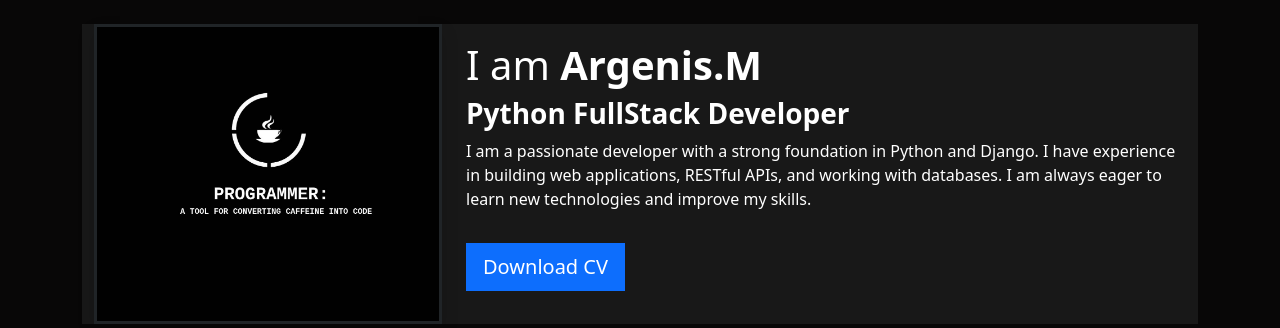
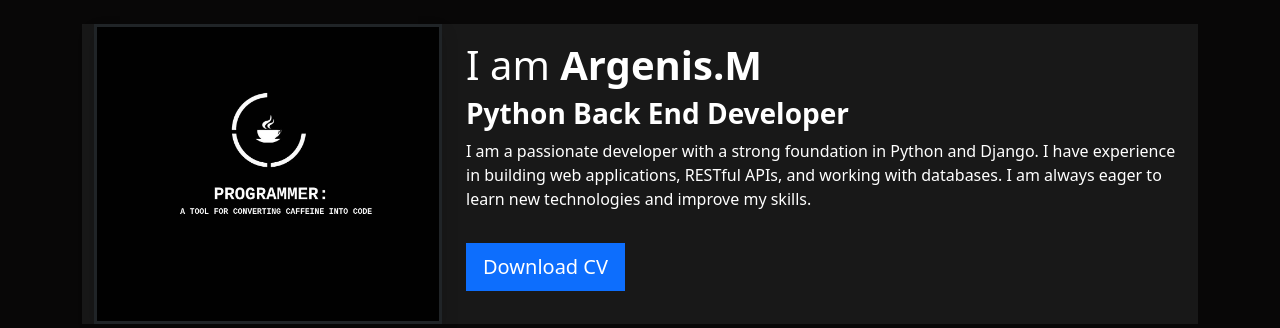
Before and after one commit to Kallheset/django-blog, a Django app: page / in a window 1280 px wide. Shown: the part 56-384 px from the top of the page. Run offline with Django 5.2, Linux system fonts and the light colour scheme; data that the repository does not hold is empty.

Commit message:
first commit

```diff
--- a/portfolio/templates/home.html
+++ b/portfolio/templates/home.html
@@ -11,7 +11,7 @@
 
       <div class="col-md-8 my-auto">
         <h1> I am <strong>Argenis.M</strong></h1>
-        <h3><strong>Python FullStack Developer</strong></h3>
+        <h3><strong>Python Back End Developer</strong></h3>
         <p>
           I am a passionate developer with a strong foundation in Python and Django.
           I have experience in building web applications, RESTful APIs, and working with databases.
```
Also changed, not shown: 1 other file.
